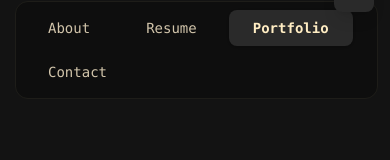
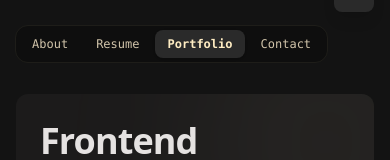
Before and after one commit to Abdul-hannan-coder/portfolio, a Next.js app: page / in a window 390 px wide. Shown: the part 46-206 px from the top of the page. Built offline with nearby package versions, Linux system fonts and the light colour scheme.

Commit message:
style: Adjust responsive padding, gaps, font sizes, and text alignment for navigation and CTA sections across pages.

```diff
--- a/src/app/page.tsx
+++ b/src/app/page.tsx
@@ -10,7 +10,7 @@ export default function Home() {
   return (
     <main className="flex-1 flex flex-col">
       {/* Header with Navigation */}
-      <header className="flex justify-between items-center mb-16 mt-8">
+      <header className="flex justify-between items-center mb-8 lg:mb-16 mt-14 lg:mt-8">
         <Navigation />
       </header>
 
@@ -115,11 +115,11 @@ export default function Home() {
         </div>
 
         {/* Custom CTA Section */}
-        <div className="mt-20 p-12 rounded-xl premium-gradient flex flex-col md:flex-row items-center justify-between gap-8 relative overflow-hidden group">
+        <div className="mt-20 p-8 md:p-12 rounded-xl premium-gradient flex flex-col md:flex-row items-center justify-between gap-6 md:gap-8 relative overflow-hidden group">
           <div className="absolute inset-0 opacity-10 bg-[url('https://www.transparenttextures.com/patterns/carbon-fibre.png')]"></div>
-          <div className="relative z-10 text-on-primary">
-            <h3 className="font-headline text-3xl font-bold mb-2">Have a project in mind?</h3>
-            <p className="font-label opacity-80">Let's discuss how we can bring your vision to life.</p>
+          <div className="relative z-10 text-on-primary text-center md:text-left">
+            <h3 className="font-headline text-2xl md:text-3xl font-bold mb-2 break-words">Have a project in mind?</h3>
+            <p className="font-label opacity-80 text-sm md:text-base">Let's discuss how we can bring your vision to life.</p>
           </div>
           <Link
             href="/contact"
--- a/src/app/projects/[slug]/page.tsx
+++ b/src/app/projects/[slug]/page.tsx
@@ -163,11 +163,11 @@ export default async function ProjectDetail({ params }: { params: Promise<{ slug
       </section>
 
       {/* Modern CTA */}
-      <section className="mt-8 mb-16 p-12 rounded-xl premium-gradient flex flex-col md:flex-row items-center justify-between gap-8 relative overflow-hidden group">
+      <section className="mt-8 mb-16 p-8 md:p-12 rounded-xl premium-gradient flex flex-col md:flex-row items-center justify-between gap-6 md:gap-8 relative overflow-hidden group">
         <div className="absolute inset-0 opacity-10 bg-[url('https://www.transparenttextures.com/patterns/carbon-fibre.png')]"></div>
-        <div className="relative z-10 text-on-primary">
-          <h3 className="font-headline text-3xl font-bold mb-2">Want to build something similar?</h3>
-          <p className="font-label opacity-80">Let's discuss how we can bring your vision to life.</p>
+        <div className="relative z-10 text-on-primary text-center md:text-left">
+          <h3 className="font-headline text-2xl md:text-3xl font-bold mb-2 break-words">Want to build something similar?</h3>
+          <p className="font-label opacity-80 text-sm md:text-base">Let's discuss how we can bring your vision to life.</p>
         </div>
         <Link
           href="/contact"
--- a/src/components/Navigation.tsx
+++ b/src/components/Navigation.tsx
@@ -14,14 +14,14 @@ export default function Navigation() {
   const pathname = usePathname();
 
   return (
-    <nav className="flex flex-wrap gap-2 bg-surface-container-lowest p-2 rounded-xl ghost-border">
+    <nav className="flex flex-wrap gap-1 md:gap-2 bg-surface-container-lowest p-1 md:p-2 rounded-xl ghost-border max-w-full overflow-hidden">
       {links.map((link) => {
         const isActive = pathname === link.href;
         return (
           <Link
             key={link.name}
             href={link.href}
-            className={`px-6 py-2 rounded-lg font-label text-sm transition-all ${
+            className={`px-3 py-1.5 md:px-6 md:py-2 rounded-lg font-label text-xs md:text-sm transition-all whitespace-nowrap ${
               isActive
                 ? "bg-surface-container-high text-primary font-semibold shadow-sm"
                 : "text-on-surface-variant hover:text-on-surface"
```
